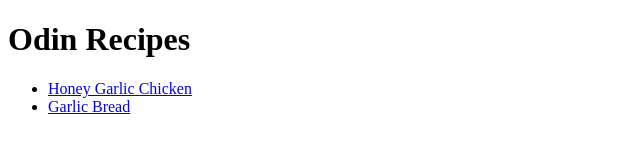
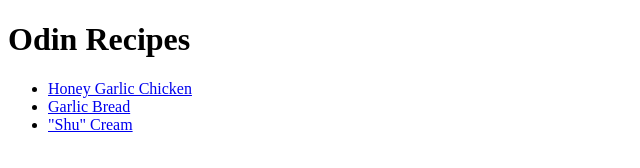
Before and after one commit to TristanNguyen0/odin-recipes, a plain HTML site: page index.html in a window 1280 px wide. Shown: the whole page, without its empty margins (0-640 px from the left). Drawn offline with Linux system fonts and the light colour scheme.

Commit message:
update index

```diff
--- a/index.html
+++ b/index.html
@@ -11,6 +11,7 @@
         <ul>
             <li><a href="./recipes/honey-garlic-chicken.html">Honey Garlic Chicken</a></li>
             <li><a href="./recipes/garlic-bread.html">Garlic Bread</a></li>
+            <li><a href="./recipes/shu-cream.html">"Shu" Cream</a></li>
         </ul>
 
     </body>
```
